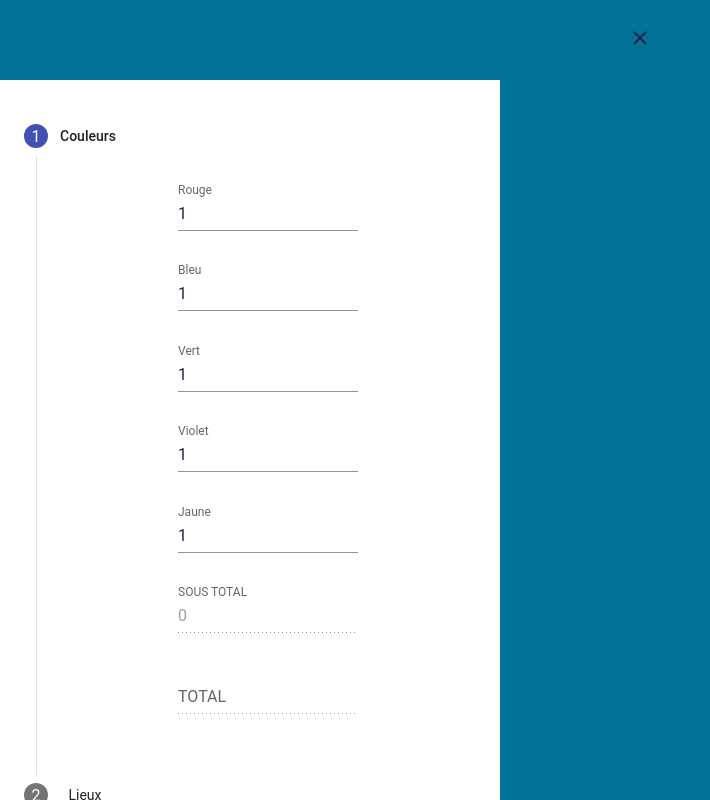
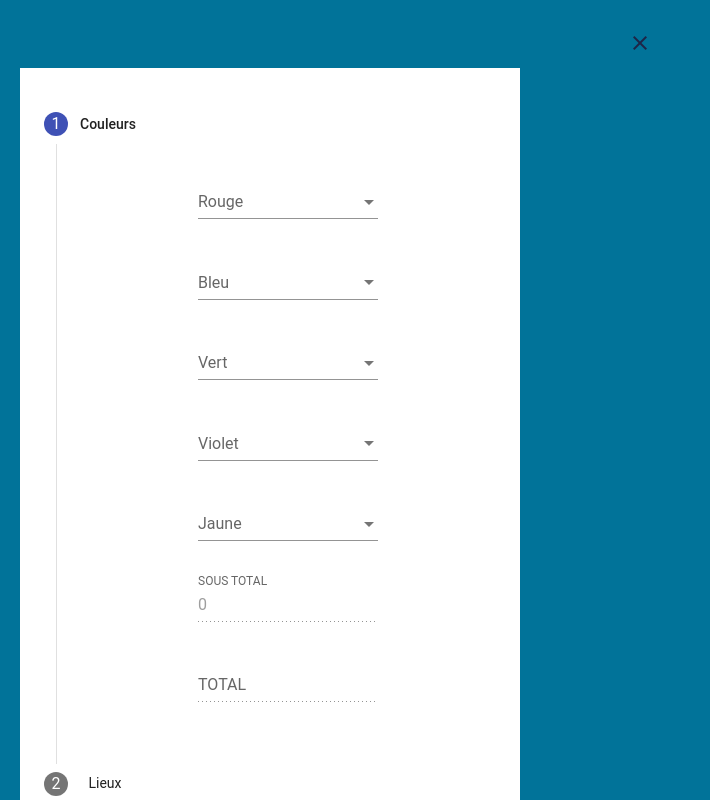
Before and after one commit to surlacolline/conspiracy-score-calculator, an Angular app: page /stepper in a window 1280 px wide. Shown: the top 800 px of the page, without its empty margins (0-710 px from the left). Built offline with nearby package versions, Linux system fonts and the light colour scheme.

Commit message:
fix css et ajoute liste déroulante

```diff
--- a/src/app/pages/coalition-score/coalition-score.component.html
+++ b/src/app/pages/coalition-score/coalition-score.component.html
@@ -1,11 +1,11 @@
 <mat-form-field appearance="standard">
-    <mat-label>Coalition</mat-label>
-    <input #coalitionNb type="number" matInput placeholder="nombre d'alliés">
+    <mat-label>Nombre d'alliés</mat-label>
+    <input #coalitionNb type="number" matInput>
 </mat-form-field>
 <p>x 3</p>
 
 <mat-form-field appearance="standard">
     <mat-label>SOUS TOTAL</mat-label>
-    <input disabled=true matInput placeholder="Placeholder" [value]="getScore(+coalitionNb.value)">
+    <input disabled=true matInput [value]="getScore(+coalitionNb.value)">
 </mat-form-field>
 <app-score-input></app-score-input>
--- a/src/app/pages/color-score/color-score.component.html
+++ b/src/app/pages/color-score/color-score.component.html
@@ -1,29 +1,27 @@
+<ng-template #options let-formcontrolname="controlname" let-label="label">
+    <mat-form-field appearance="standard">
+        <mat-label> {{label}}</mat-label>
+        <mat-select [formControl]="colorScore.get(formcontrolname)">
+            <mat-option value="0">0</mat-option>
+            <mat-option value="1">1</mat-option>
+            <mat-option value="2">2</mat-option>
+            <mat-option value="3">3</mat-option>
+            <mat-option value="4">4</mat-option>
+            <mat-option value="6">6</mat-option>
+        </mat-select>
+    </mat-form-field>
+</ng-template>
+
 <form [formGroup]="colorScore" novalidate>
-    <mat-form-field appearance="standard">
-        <mat-label>Rouge</mat-label>
-        <input #red matInput formControlName="red" type="number" placeholder="score">
-        <!-- <mat-icon matSuffix>sentiment_very_satisfied</mat-icon> -->
-    </mat-form-field>
-    <mat-form-field appearance="standard">
-        <mat-label>Bleu</mat-label>
-        <input #blue matInput formControlName="blue" type="number" placeholder="score">
-    </mat-form-field>
-    <mat-form-field appearance="standard">
-        <mat-label>Vert</mat-label>
-        <input #green matInput formControlName="green" type="number" placeholder="score">
-    </mat-form-field>
-    <mat-form-field appearance="standard">
-        <mat-label>Violet</mat-label>
-        <input matInput formControlName="purple" type="number" placeholder="score">
-    </mat-form-field>
-    <mat-form-field appearance="standard">
-        <mat-label>Jaune</mat-label>
-        <input matInput formControlName="yellow" type="number" placeholder="score">
-    </mat-form-field>
+    <ng-container *ngTemplateOutlet="options;  context: {controlname: 'red', label:'Rouge' }"></ng-container>
+    <ng-container *ngTemplateOutlet="options;  context: {controlname: 'blue', label:'Bleu' }"></ng-container>
+    <ng-container *ngTemplateOutlet="options;  context: {controlname: 'green', label:'Vert' }"></ng-container>
+    <ng-container *ngTemplateOutlet="options;  context: {controlname: 'purple', label:'Violet' }"></ng-container>
+    <ng-container *ngTemplateOutlet="options;  context: {controlname: 'yellow', label:'Jaune' }"></ng-container>
+
     <mat-form-field appearance="standard">
         <mat-label>SOUS TOTAL</mat-label>
         <input disabled=true matInput type="number" placeholder="Placeholder" [value]="getScore()">
     </mat-form-field>
     <app-score-input></app-score-input>
-
 </form>
--- a/src/app/pages/color-score/color-score.component.ts
+++ b/src/app/pages/color-score/color-score.component.ts
@@ -1,5 +1,5 @@
 import { Component, Input, OnInit } from '@angular/core';
-import { FormControl, FormGroup, Validators } from '@angular/forms';
+import { FormControl, FormGroup } from '@angular/forms';
 import { Player } from 'src/app/core/models/player.model';
 import { ScoreService } from 'src/app/core/score.service';
 
@@ -24,18 +24,18 @@ export class ColorScoreComponent implements OnInit {
 
       this.currentPlayer = player;
     });
-    this.colorScore.valueChanges.subscribe(x => {
+    this.colorScore.valueChanges.subscribe(() => {
 
       this.getScore();
     });
   }
   createFormGroup() {
     return new FormGroup({
-      blue: new FormControl(1, [Validators.min(1), Validators.max(6)]),
-      red: new FormControl(1, [Validators.min(1), Validators.max(6)]),
-      yellow: new FormControl(1, [Validators.min(1), Validators.max(6)]),
-      green: new FormControl(1, [Validators.min(1), Validators.max(6)]),
-      purple: new FormControl(1, [Validators.min(1), Validators.max(6)]),
+      blue: new FormControl(1),
+      red: new FormControl(1),
+      yellow: new FormControl(1),
+      green: new FormControl(1),
+      purple: new FormControl(1),
     });
   }
   getScore(): number {
@@ -43,11 +43,12 @@ export class ColorScoreComponent implements OnInit {
     if (!this.currentPlayer?.score) {
       return 0;
     }
-    this.currentPlayer.score.blue = this.colorScore.controls['blue'].value as number;
-    this.currentPlayer.score.red = (this.colorScore.controls['red'].value as number);
-    this.currentPlayer.score.yellow = (this.colorScore.controls['yellow'].value as number);
-    this.currentPlayer.score.green = (this.colorScore.controls['green'].value as number);
-    this.currentPlayer.score.purple = (this.colorScore.controls['purple'].value as number);
+
+    this.currentPlayer.score.blue = +this.colorScore.controls['blue'].value as number;
+    this.currentPlayer.score.red = +this.colorScore.controls['red'].value as number;
+    this.currentPlayer.score.yellow = +this.colorScore.controls['yellow'].value as number;
+    this.currentPlayer.score.green = +this.colorScore.controls['green'].value as number;
+    this.currentPlayer.score.purple = +this.colorScore.controls['purple'].value as number;
 
     this.scoreService.changeScore(this.currentPlayer);
     return this.currentPlayer.score.colorScore;
--- a/src/app/pages/player/player.component.scss
+++ b/src/app/pages/player/player.component.scss
@@ -1,4 +1,4 @@
-h1{
+h1 {
     border-bottom: solid;
     border-width: thin;
     padding-bottom: 10px;
@@ -10,11 +10,12 @@ h1{
     left: 50%;
     transform: translate(-50%, -50%);
     width: 90%;
- height: 80vh;
- overflow : auto;
+    height: 80vh;
+    width: fit-content;
+    overflow: auto;
     background-color: white;
     padding: 3rem;
     border-radius: 5px;
     box-shadow: 0 3rem 5rem rgba(0, 0, 0, 0.3);
     z-index: 10;
-  }
+}
--- a/src/app/shared/material/material.module.ts
+++ b/src/app/shared/material/material.module.ts
@@ -1,11 +1,12 @@
+import { CommonModule } from '@angular/common';
 import { NgModule } from '@angular/core';
-import { CommonModule } from '@angular/common';
-import { MatStepperModule } from '@angular/material/stepper';
-import { MatFormFieldModule } from '@angular/material/form-field';
-import { MatInputModule } from '@angular/material/input';
-import { MatIconModule } from '@angular/material/icon';
 import { MatCheckboxModule } from '@angular/material/checkbox';
 import { MatChipsModule } from '@angular/material/chips';
+import { MatFormFieldModule } from '@angular/material/form-field';
+import { MatIconModule } from '@angular/material/icon';
+import { MatInputModule } from '@angular/material/input';
+import { MatSelectModule } from '@angular/material/select';
+import { MatStepperModule } from '@angular/material/stepper';
 
 
 
@@ -19,8 +20,10 @@ import { MatChipsModule } from '@angular/material/chips';
     MatInputModule,
     MatIconModule,
     MatCheckboxModule,
-    MatChipsModule
+    MatChipsModule,
+    MatSelectModule
   ],
-  exports: [MatStepperModule, MatFormFieldModule, MatInputModule, MatIconModule, MatCheckboxModule, MatChipsModule]
+  exports: [MatStepperModule, MatFormFieldModule, MatInputModule, MatIconModule, MatCheckboxModule, MatChipsModule,
+    MatSelectModule]
 })
 export class MaterialModule { }
--- a/src/styles.scss
+++ b/src/styles.scss
@@ -34,7 +34,76 @@ $conspiracy-score-calculator-theme: mat-light-theme((
 @include angular-material-theme($conspiracy-score-calculator-theme);
 
 /* You can add global styles to this file, and also import other style files */
+/* Box sizing rules */
+*,
+*::before,
+*::after {
+  box-sizing: border-box;
+}
 
+/* Remove default margin */
+body,
+h1,
+h2,
+h3,
+h4,
+p,
+figure,
+blockquote,
+dl,
+dd {
+  margin: 0;
+}
+
+/* Remove list styles on ul, ol elements with a list role, which suggests default styling will be removed */
+ul[role="list"],
+ol[role="list"] {
+  list-style: none;
+}
+
+/* Set core root defaults */
+html {
+  scroll-behavior: smooth;
+}
+
+/* Set core body defaults */
+body {
+  min-height: 100vh;
+  text-rendering: optimizeSpeed;
+  line-height: 1.5;
+}
+
+/* A elements that don't have a class get default styles */
+a:not([class]) {
+  text-decoration-skip-ink: auto;
+}
+
+/* Make images easier to work with */
+img,
+picture {
+  max-width: 100%;
+  display: block;
+}
+
+/* Inherit fonts for inputs and buttons */
+input,
+button,
+textarea,
+select {
+  font: inherit;
+}
+
+/* Remove all animations and transitions for people that prefer not to see them */
+@media (prefers-reduced-motion: reduce) {
+  *,
+  *::before,
+  *::after {
+    animation-duration: 0.01ms !important;
+    animation-iteration-count: 1 !important;
+    transition-duration: 0.01ms !important;
+    scroll-behavior: auto !important;
+  }
+}
 html, body { height: 100%; }
 body { margin: 0; }
 
```
